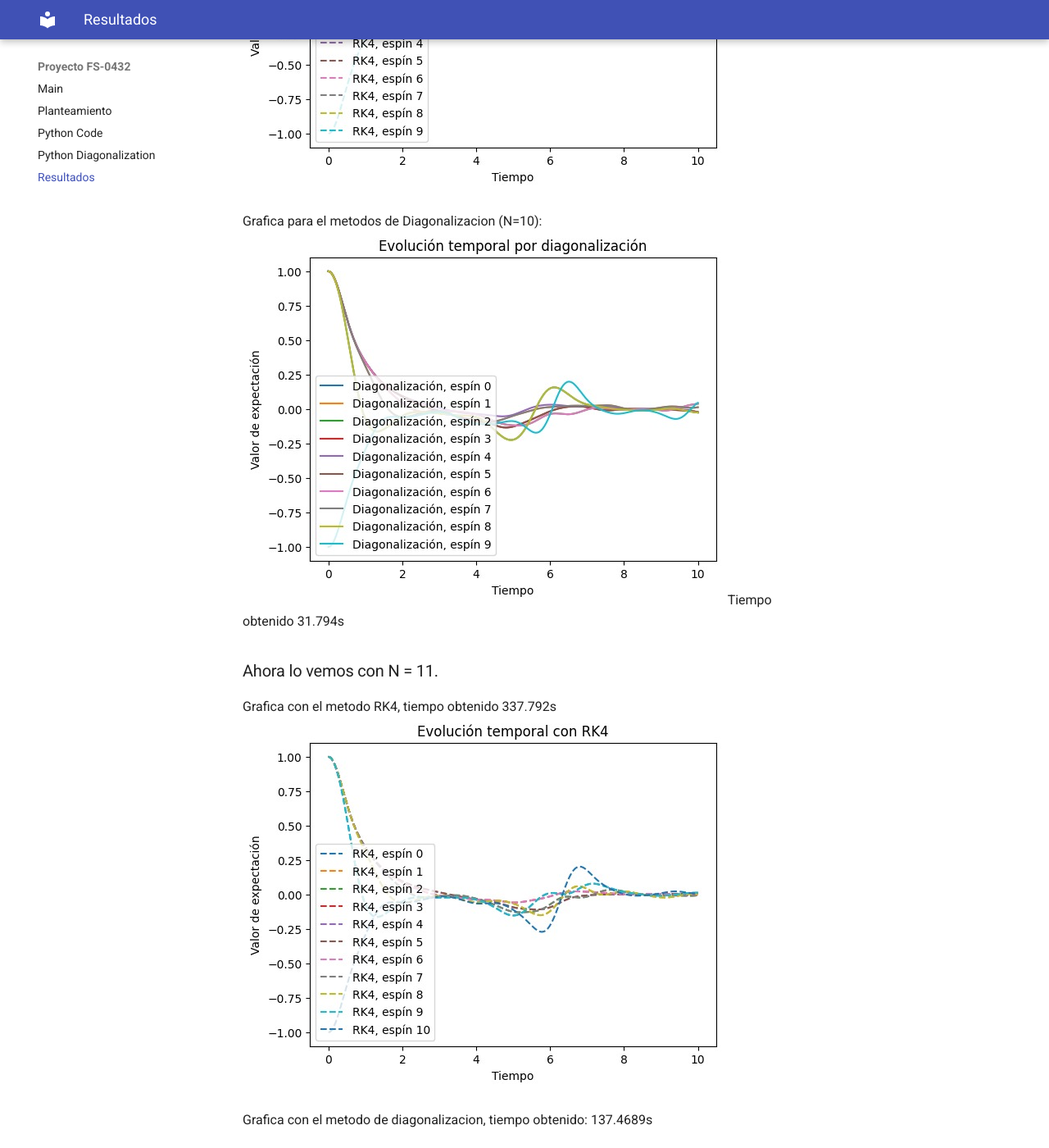
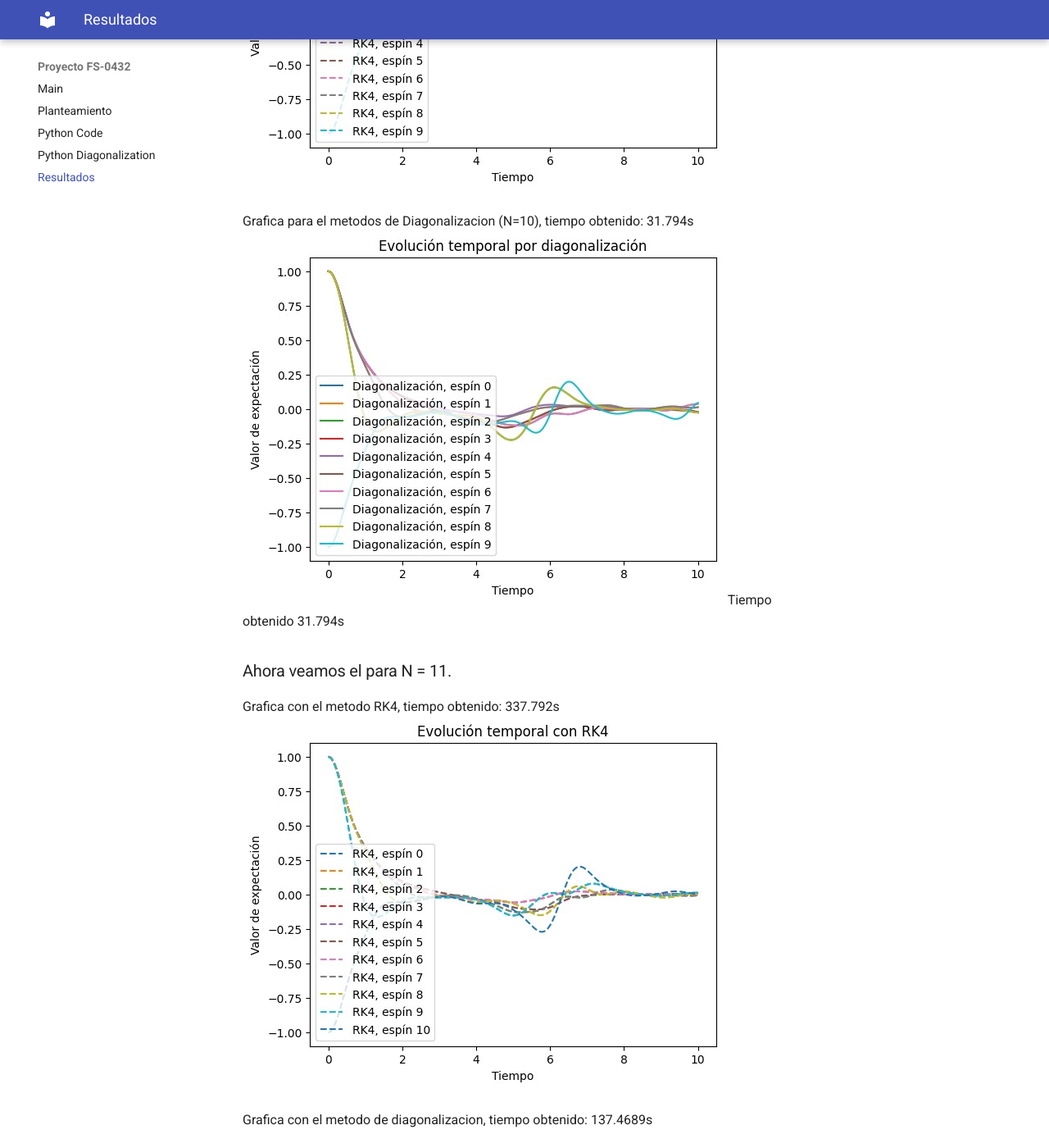
Before and after one commit to BrayCal/Proyecto-FS-0432, an MkDocs documentation site: the page built from docs/imagen.md, in a window 1280 px wide and 1400 px high, scrolled down 1271 px. Shown: the whole window at 82% size. Built offline with MkDocs 1.6.1 and Material for MkDocs 9.7.7, drawn with Linux system fonts in a browser that asks for light colours; some of the changed text lies outside the part shown.

Commit message:
Cambio tiempo recomendacio ramses

```diff
--- a/docs/imagen.md
+++ b/docs/imagen.md
@@ -8,17 +8,17 @@
 En las siguientes gráficas, observaremos las diferencias entre el método RK4 y el método de diagonalización. Utilizaremos una grilla de 1001 puntos y el valor de N será inicialmente 10 y luego la aumentamos a 11.
 Para las primeras dos gráficas, compararemos los resultados con N = 10. Veremos las gráficas obtenidas con ambos métodos: RK4 y diagonalización, y analizaremos los tiempos de evolución correspondientes.
 
-Grafica con el metodo RK4 (N=10): Tiempo obtenido 62.48s
+Grafica con el metodo RK4 (N=10), tiempo obtenido 62.48s
 ![](img/10nrk4.png)
 
-Grafica para el metodos de Diagonalizacion (N=10):
+Grafica para el metodos de Diagonalizacion (N=10), tiempo obtenido: 31.794s
 ![](img/10ndiag.png)
 Tiempo obtenido 31.794s
 
 
-###Ahora lo vemos con N = 11.
+###Ahora veamos el para N = 11.
 
-Grafica con el metodo RK4, tiempo obtenido 337.792s
+Grafica con el metodo RK4, tiempo obtenido: 337.792s
 ![](img/11nrk4.png)
 
 Grafica con el metodo de diagonalizacion, tiempo obtenido: 137.4689s
```
